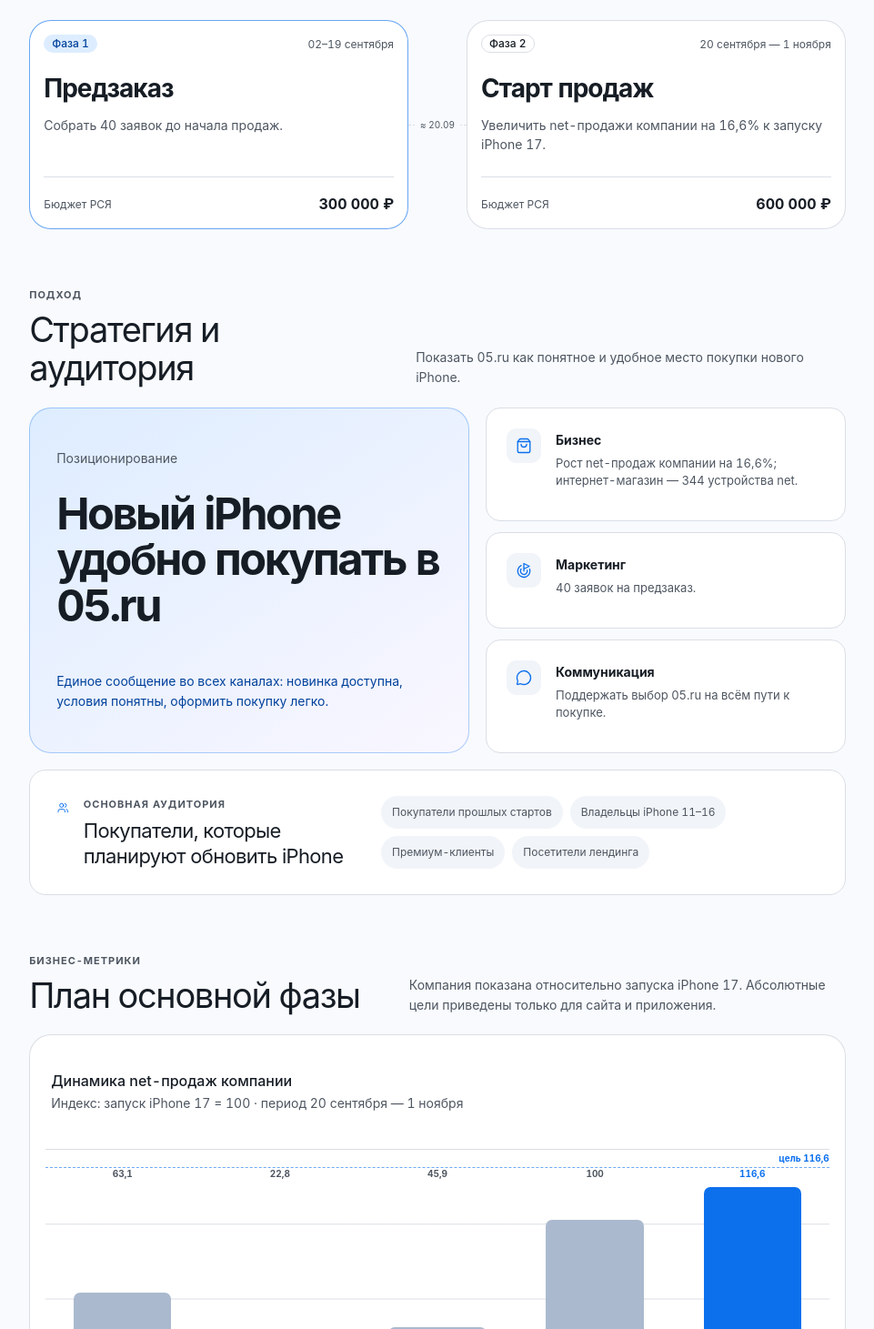
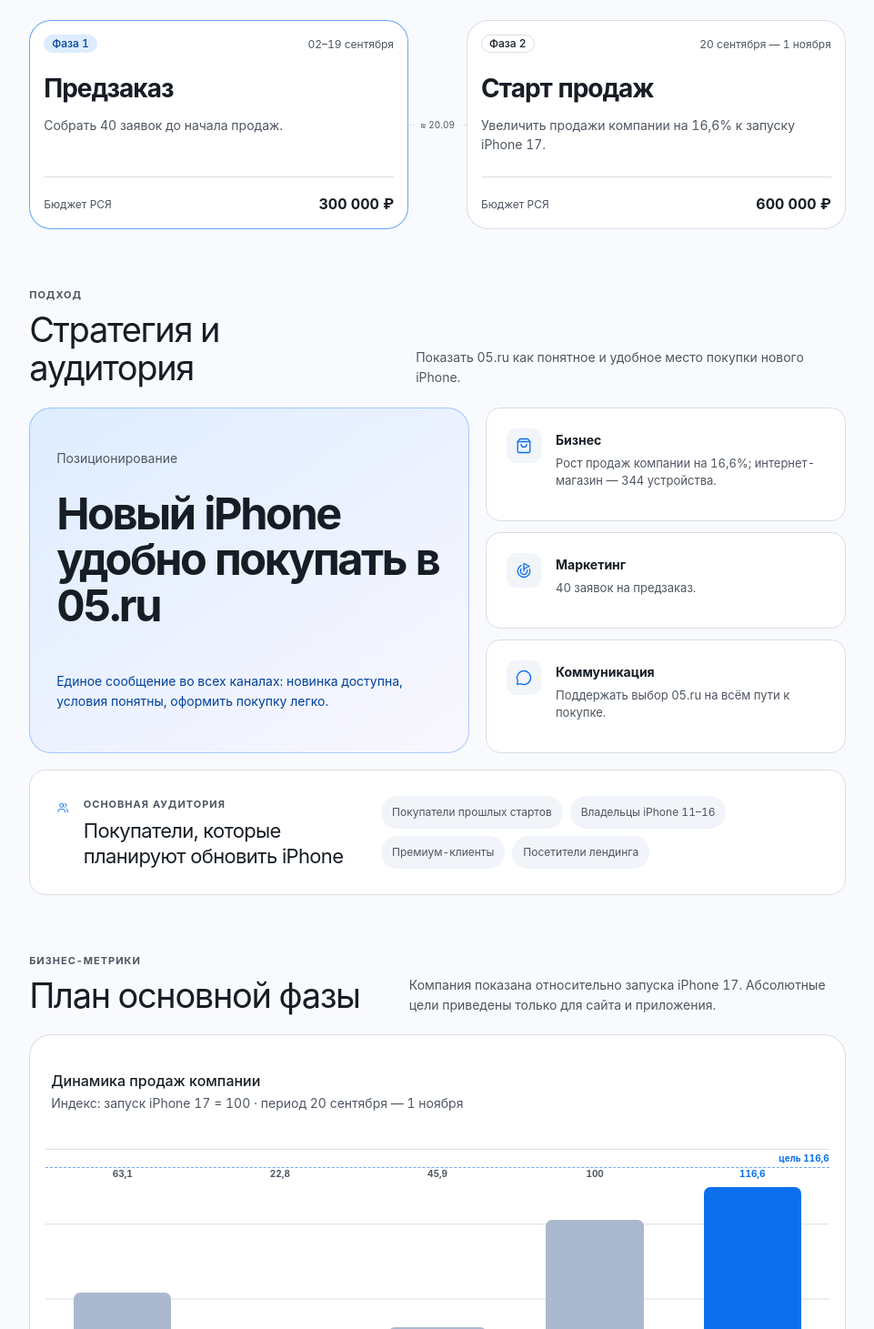
Before and after one commit to Magnum113/kadimagwork, a Next.js app in the folder iphone18-campaign-2026/: page / in a window 1280 px wide. Shown: the part 1109-2570 px from the top of the page at 91% size, without its empty margins (299-1260 px from the left). Built offline with nearby package versions, Linux system fonts and the light colour scheme.

Commit message:
Simplify campaign metric labels

```diff
--- a/iphone18-campaign-2026/app/page.tsx
+++ b/iphone18-campaign-2026/app/page.tsx
@@ -20,8 +20,8 @@
 
 const kpis = [
   { label: 'Предзаказы', value: '40', detail: 'цель первой фазы', icon: Goal, tone: 'blue' },
-  { label: 'Net-продажи компании', value: '+16,6%', detail: 'к запуску iPhone 17', icon: Target, tone: 'violet' },
-  { label: 'Интернет-магазин', value: '344', detail: 'устройства net · сайт + приложение', icon: CircleDollarSign, tone: 'green' },
+  { label: 'Продажи компании', value: '+16,6%', detail: 'к запуску iPhone 17', icon: Target, tone: 'violet' },
+  { label: 'Интернет-магазин', value: '344', detail: 'устройства · сайт + приложение', icon: CircleDollarSign, tone: 'green' },
   { label: 'Бюджет РСЯ', value: '900 000 ₽', detail: 'на две фазы', icon: CircleDollarSign, tone: 'green' },
 ];
 
@@ -93,7 +93,7 @@
                 <CardHeader>
                   <div className="phase-topline"><Badge variant="outline">Фаза 2</Badge><span>20 сентября — 1 ноября</span></div>
                   <CardTitle>Старт продаж</CardTitle>
-                  <CardDescription>Увеличить net-продажи компании на 16,6% к запуску iPhone 17.</CardDescription>
+                  <CardDescription>Увеличить продажи компании на 16,6% к запуску iPhone 17.</CardDescription>
                 </CardHeader>
                 <CardContent>
                   <div className="phase-budget"><span>Бюджет РСЯ</span><strong>600 000 ₽</strong></div>
--- a/iphone18-campaign-2026/components/campaign-dashboard.tsx
+++ b/iphone18-campaign-2026/components/campaign-dashboard.tsx
@@ -26,9 +26,9 @@
 ];
 
 const onlineStoreMetrics = [
-  ['Продажи net', '344', 'устройства'],
-  ['Net-выручка', '≈ 44,9', 'млн ₽'],
-  ['Net-прибыль', '≈ 839', 'тыс. ₽'],
+  ['Продажи', '344', 'устройства'],
+  ['Выручка', '≈ 44,9', 'млн ₽'],
+  ['Прибыль', '≈ 839', 'тыс. ₽'],
 ];
 
 const crmEvents = [
@@ -65,12 +65,12 @@
 
 const campaignMetrics = [
   ['Заявки на предзаказ', '40', 'Superset'],
-  ['Компания · рост net-продаж', '+16,6%', 'Superset'],
-  ['Компания · рост net-выручки', '+16,6% ориентир', 'Superset'],
-  ['Компания · рост net-прибыли', '+16,6% ориентир', 'Superset'],
-  ['Интернет-магазин · продажи net', '344', 'Superset'],
-  ['Интернет-магазин · net-выручка', '≈ 44,9 млн ₽', 'Superset'],
-  ['Интернет-магазин · net-прибыль', '≈ 839 тыс. ₽', 'Superset'],
+  ['Компания · рост продаж', '+16,6%', 'Superset'],
+  ['Компания · рост выручки', '+16,6% ориентир', 'Superset'],
+  ['Компания · рост прибыли', '+16,6% ориентир', 'Superset'],
+  ['Интернет-магазин · продажи', '344', 'Superset'],
+  ['Интернет-магазин · выручка', '≈ 44,9 млн ₽', 'Superset'],
+  ['Интернет-магазин · прибыль', '≈ 839 тыс. ₽', 'Superset'],
   ['Расход РСЯ', '900 000 ₽', 'Яндекс Директ'],
   ['Трафик и конверсия промостраницы', 'Диагностика', 'Яндекс Метрика'],
   ['Отклики на CRM-коммуникации', 'Диагностика', 'CRM-отчёты'],
@@ -122,7 +122,7 @@
           </Card>
 
           <div className="objective-stack">
-            <div className="objective-row"><span className="objective-icon"><ShoppingBag /></span><div><strong>Бизнес</strong><p>Рост net-продаж компании на 16,6%; интернет-магазин — 344 устройства net.</p></div></div>
+            <div className="objective-row"><span className="objective-icon"><ShoppingBag /></span><div><strong>Бизнес</strong><p>Рост продаж компании на 16,6%; интернет-магазин — 344 устройства.</p></div></div>
             <div className="objective-row"><span className="objective-icon"><Goal /></span><div><strong>Маркетинг</strong><p>40 заявок на предзаказ.</p></div></div>
             <div className="objective-row"><span className="objective-icon"><MessageCircle /></span><div><strong>Коммуникация</strong><p>Поддержать выбор 05.ru на всём пути к покупке.</p></div></div>
           </div>
@@ -140,9 +140,9 @@
           <p className="section-summary">Компания показана относительно запуска iPhone 17. Абсолютные цели приведены только для сайта и приложения.</p>
         </div>
         <Card className="chart-card">
-          <CardHeader><CardTitle>Динамика net-продаж компании</CardTitle><CardDescription>Индекс: запуск iPhone 17 = 100 · период 20 сентября — 1 ноября</CardDescription></CardHeader>
+          <CardHeader><CardTitle>Динамика продаж компании</CardTitle><CardDescription>Индекс: запуск iPhone 17 = 100 · период 20 сентября — 1 ноября</CardDescription></CardHeader>
           <CardContent>
-            <figure className="history-chart" aria-label="Индекс net-продаж компании для запусков iPhone 14 — iPhone 17 и цель iPhone 18, где запуск iPhone 17 равен 100">
+            <figure className="history-chart" aria-label="Индекс продаж компании для запусков iPhone 14 — iPhone 17 и цель iPhone 18, где запуск iPhone 17 равен 100">
               <div className="target-line"><span>цель 116,6</span></div>
               <div className="history-bars">
                 {companyHistory.map((item) => (
```
Also changed, not shown: 1 other file (tests, documents, lock files or other folders).
